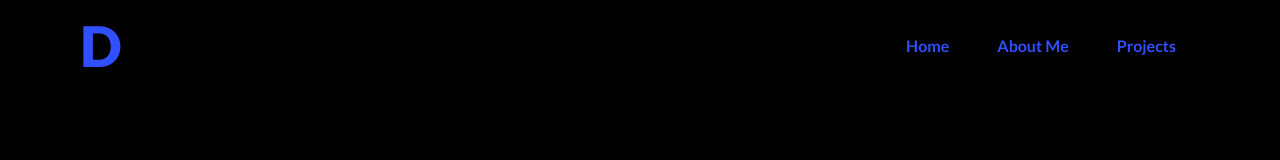
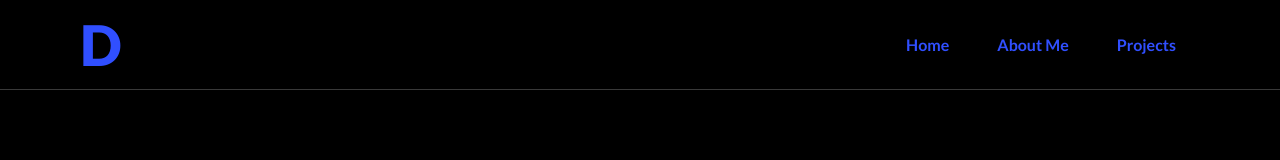
Before and after one commit to SenthurAthiban94/deebanraj, a Next.js app: page / in a window 1280 px wide. Shown: the top 160 px of the page. Built offline with nearby package versions, Linux system fonts and the light colour scheme.

Commit message:
[Deeban portfolio]

```diff
--- a/components/Header/Header.module.css
+++ b/components/Header/Header.module.css
@@ -2,13 +2,14 @@
     height: 90px;
     color: #304fff;
     display: flex;
-    background-color: #000000;
+    background-color: #000000e0;
     align-items: center;
     padding: 8px 16px;
     position: fixed;
     width: 100%;
     z-index: 5;
     top:0;
+    border-bottom: 1px solid #cccccc47;
 }
 @media screen and (min-width:768px) {
     .header{
```
